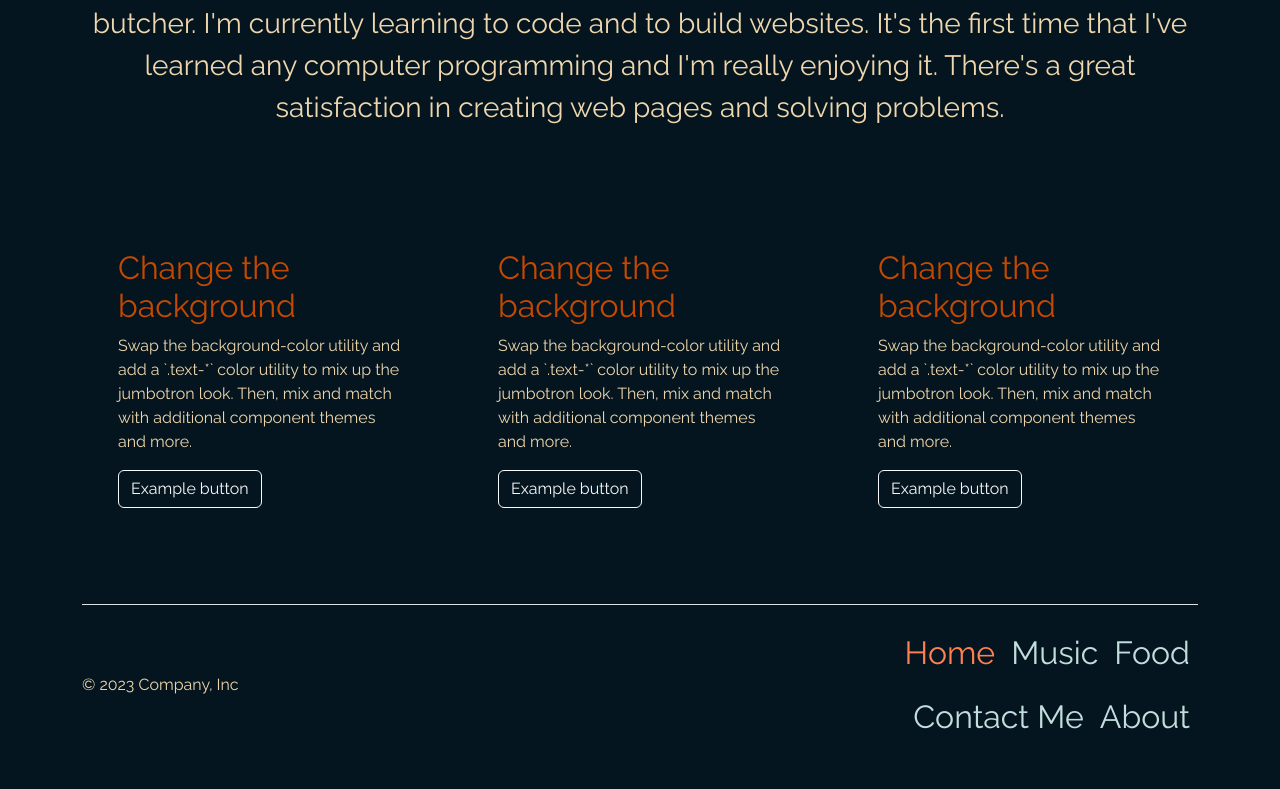
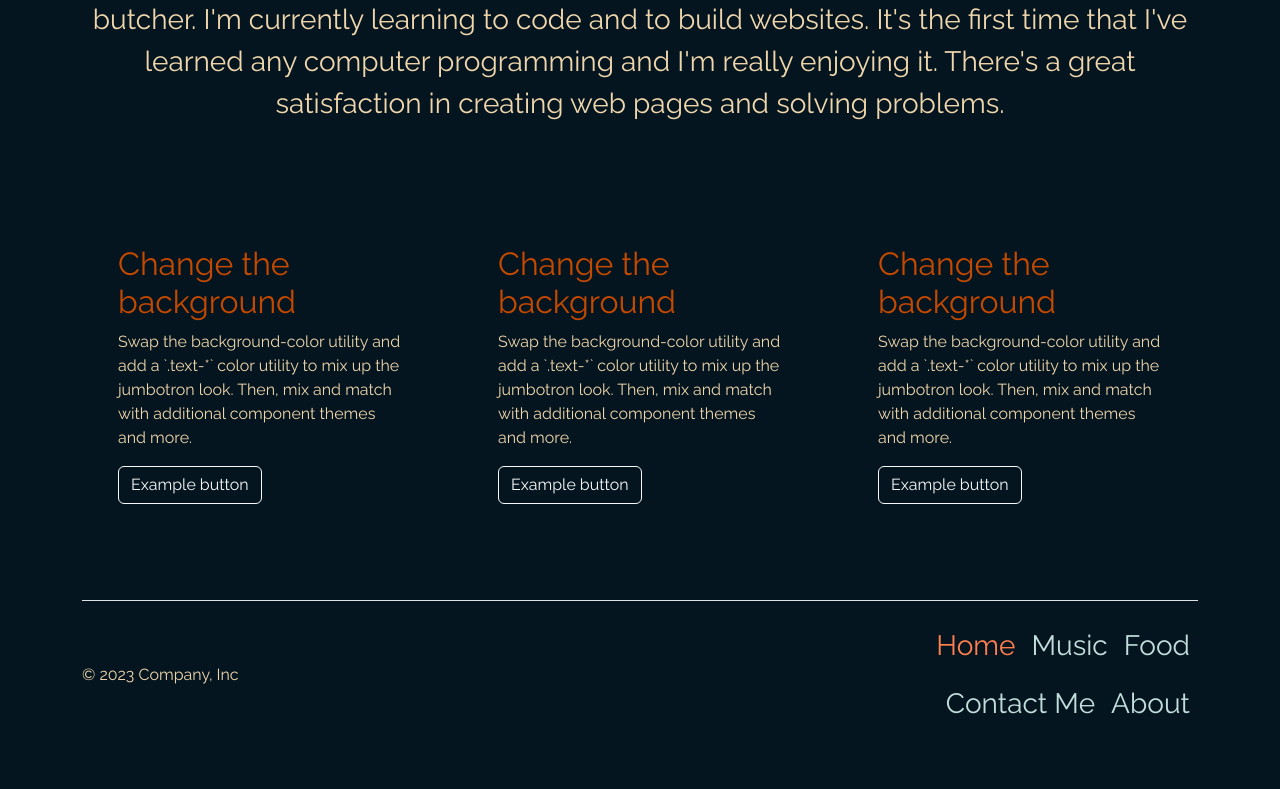
Before and after one commit to joshuaofarrell88/try-3, a plain HTML site: page index.html in a window 1280 px wide. Shown: the part 844-1633 px from the top of the page. Drawn offline with nearby package versions, Linux system fonts and the light colour scheme.

Commit message:
Changed font size to 1.75rem

```diff
--- a/style.css
+++ b/style.css
@@ -13,7 +13,7 @@ h2 {
 }
 
 .nav {
-    font-size: 2rem;
+    font-size: 1.75rem;
 }
 .nav-link {
     color: #C2DEDC;
```
